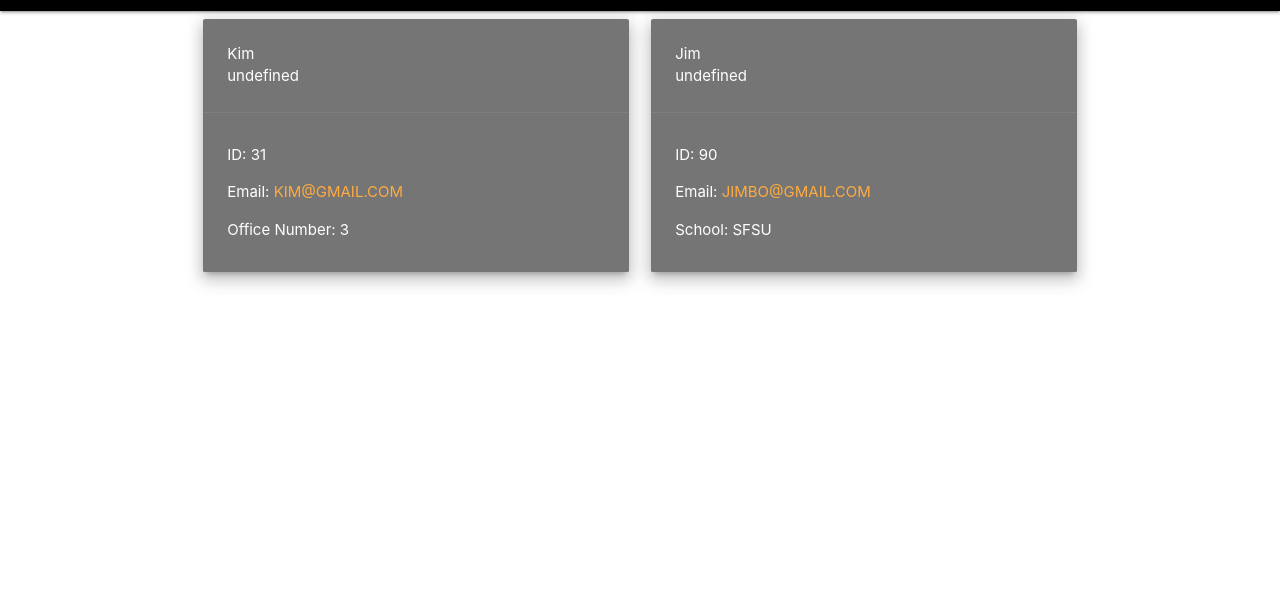
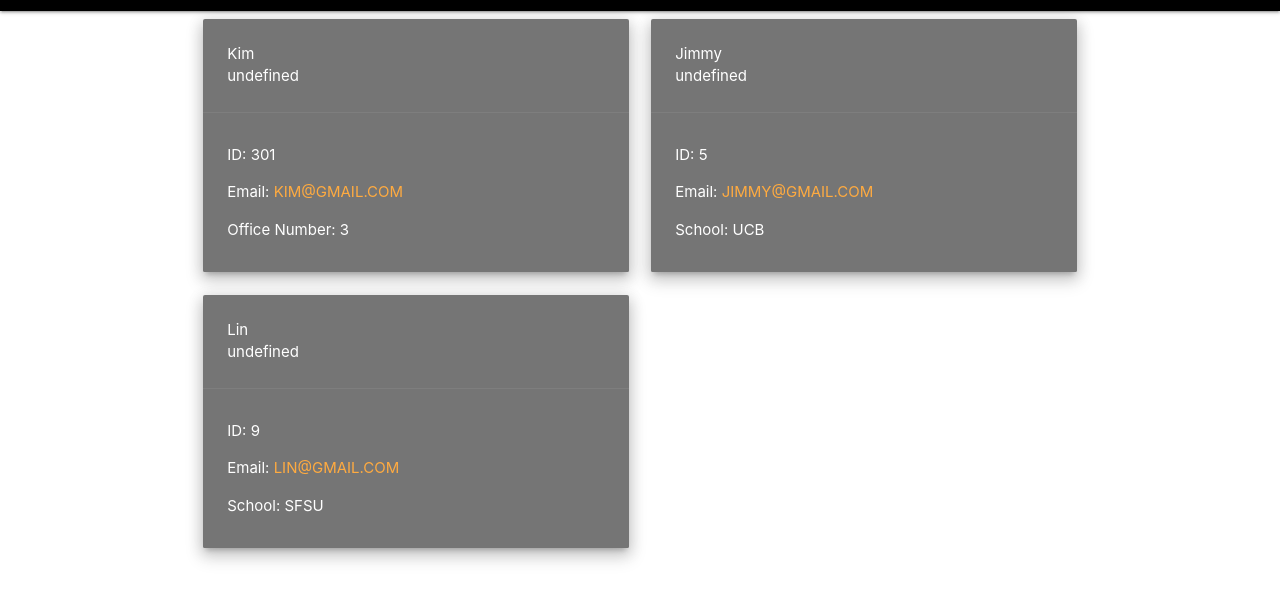
Before and after one commit to DSnod93/TeamProfileGen, a website: page dist/teamGen.html in a window 1280 px wide. Shown: the part 53-654 px from the top of the page. Drawn offline with nearby package versions, Linux system fonts and the light colour scheme.

Commit message:
updated README with walkthrough

```diff
--- a/dist/teamGen.html
+++ b/dist/teamGen.html
@@ -25,7 +25,7 @@
                                 <p>undefined</p>
                             </div>
                             <div class="card-action">
-                                <p class="white-text">ID: 31</p>
+                                <p class="white-text">ID: 301</p>
                                 <p class="white-text">Email: <a href="mailto:kim@gmail.com">kim@gmail.com</a></p>
 
                                 <p class="white-text">Office Number: 3</p>
@@ -40,12 +40,31 @@
                     <div class="col s6 m6 l6 m6">
                         <div class="card grey darken-1 z-depth-3">
                             <div class="card-content white-text">
-                                <span>Jim</span>
+                                <span>Jimmy</span>
                                 <p>undefined</p>
                             </div>
                             <div class="card-action">
-                                <p class="white-text">ID: 90</p>
-                                <p class="white-text">Email: <a href="mailto:jimbo@gmail.com">jimbo@gmail.com</a></p>
+                                <p class="white-text">ID: 5</p>
+                                <p class="white-text">Email: <a href="mailto:jimmy@gmail.com">jimmy@gmail.com</a></p>
+
+                                <p class="white-text">School: UCB</p>
+
+                            </div>
+                        </div>
+                    </div>
+
+
+
+                <div class="row">
+                    <div class="col s6 m6 l6 m6">
+                        <div class="card grey darken-1 z-depth-3">
+                            <div class="card-content white-text">
+                                <span>Lin</span>
+                                <p>undefined</p>
+                            </div>
+                            <div class="card-action">
+                                <p class="white-text">ID: 9</p>
+                                <p class="white-text">Email: <a href="mailto:lin@gmail.com">lin@gmail.com</a></p>
 
                                 <p class="white-text">School: SFSU</p>
 
```
Also changed, not shown: README.md.
